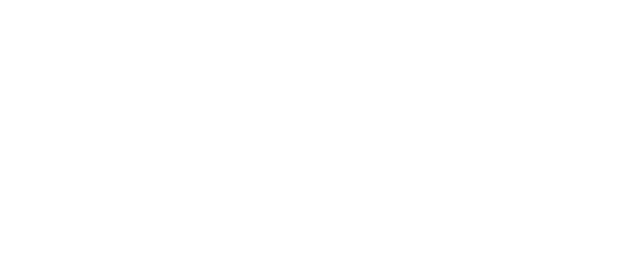
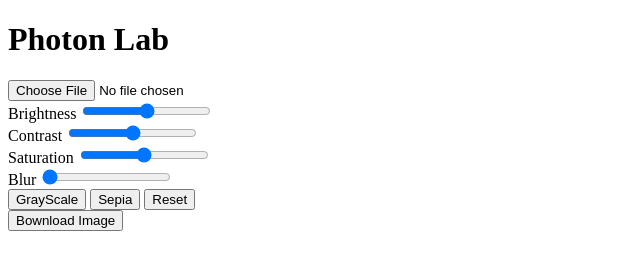
Before and after one commit to Sandhiya-S67/photon-lab, a plain HTML site: page index.html in a window 1280 px wide. Shown: the whole page, without its empty margins (0-640 px from the left). Drawn offline with Linux system fonts and the light colour scheme.

Commit message:
html part is complete

```diff
--- a/index.html
+++ b/index.html
@@ -7,6 +7,36 @@
     <link rel="stylesheet" href="style.css" />
   </head>
   <body>
+    <div class="container">
+      <div class="controls">
+        <h1>Photon Lab</h1>
+        <div class="inputContainer">
+          <input type="file" />
+        </div>
+        <div class="inputContainer">
+          <label for="brightness"> Brightness </label>
+          <input id="brightness" type="range" min="0" max="200" value="100" />
+        </div>
+        <div class="inputContainer">
+          <label for="contrast"> Contrast </label>
+          <input id="contrast" type="range" min="0" max="200" value="100" />
+        </div>
+        <div class="inputContainer">
+          <label for="saturation"> Saturation </label>
+          <input id="saturation" type="range" min="0" max="200" value="100" />
+        </div>
+        <div class="inputContainer">
+          <label for="blur"> Blur </label>
+          <input id="blur" type="range" min="0" max="30" value="0" />
+        </div>
+        <div class="buttonContainer">
+          <button id="grayscale" class="btn">GrayScale</button>
+          <button id="sepia" class="btn">Sepia</button>
+          <button id="reset" class="btn">Reset</button>
+        </div>
+        <button id="downloadBtn">Bownload Image</button>
+      </div>
+    </div>
     <script src="./script.js"></script>
   </body>
 </html>
```
